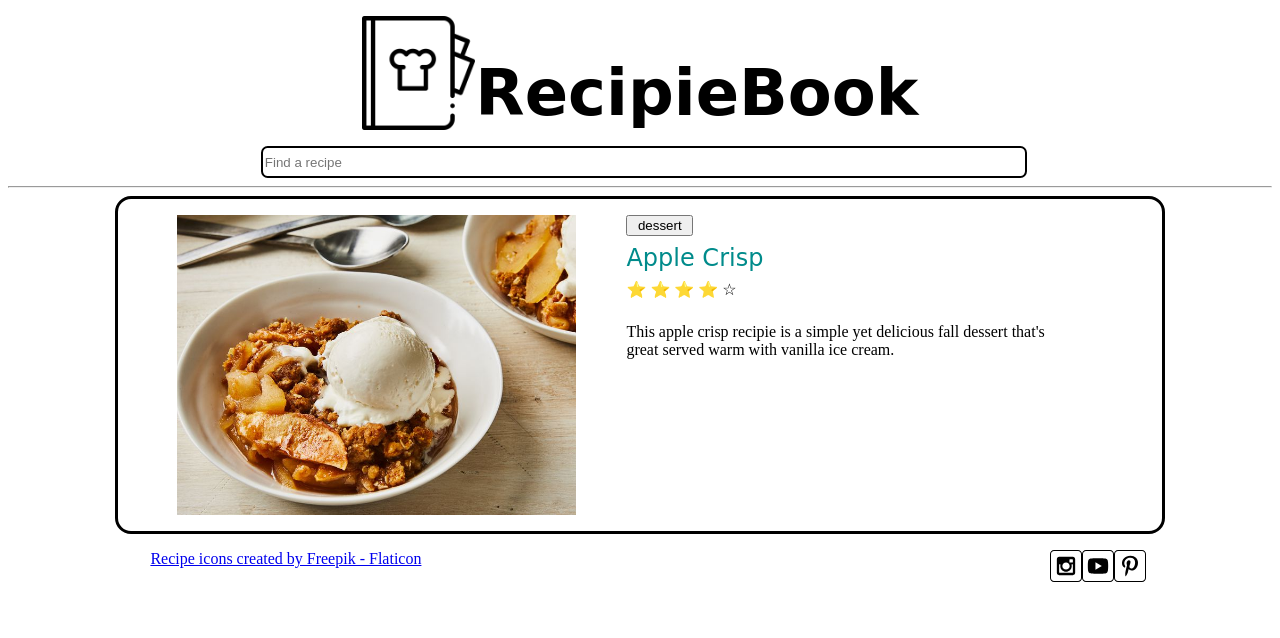
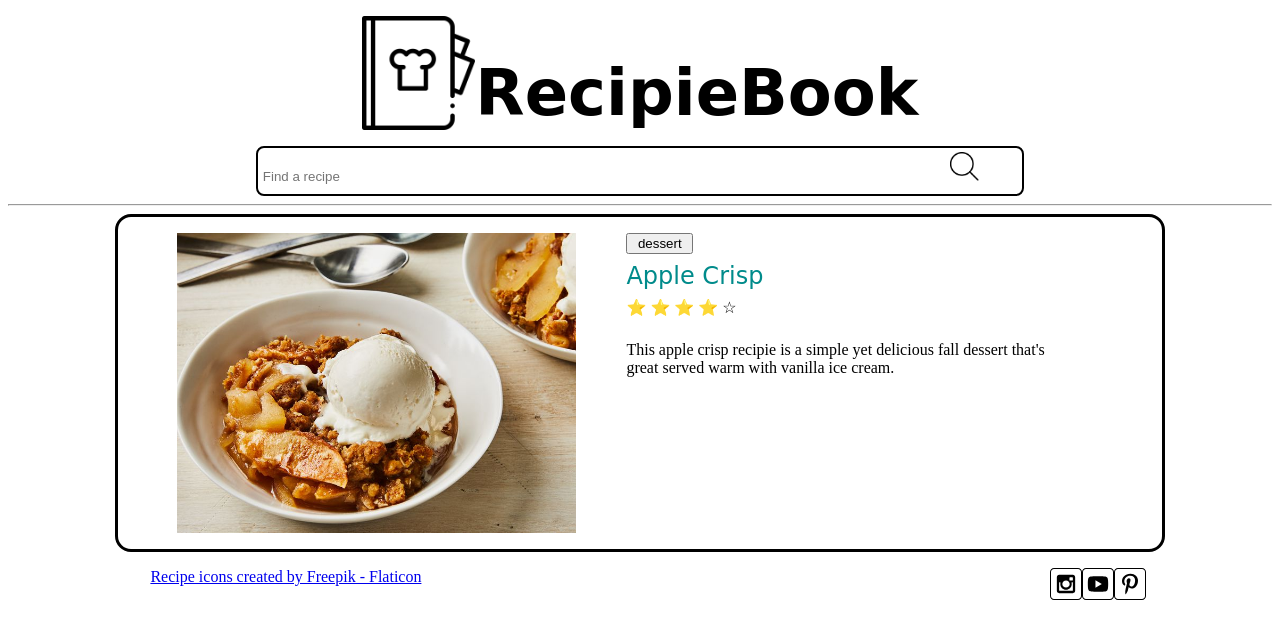
Before and after one commit to taikivanderpool-svg/wdd131, a plain HTML site: page W09/recipies/index.html in a window 1280 px wide. Drawn offline with Linux system fonts and the light colour scheme.

Commit message:
fixed semantic tags and added search icon to the search bar

```diff
--- a/W09/recipies/index.html
+++ b/W09/recipies/index.html
@@ -29,18 +29,19 @@
 
 </head>
 <body>
-    <div id="head-piece">
+    <header id="head-piece">
         <img src="images/recipe-book.png" alt="Recipie Book Icon">
         <h1>RecipieBook</h1>
-    </div>
+    </header>
     <form id="find-recipie-form">
         <label for="find-recipie"></label>
         <input type="text" id="find-recipie" name="find-recipie" placeholder="Find a recipe">
+        <button id="submit" type="submit"><img src="images/search.png"></button>
     </form>
 
     <hr>
 
-    <div id="recipies">
+    <main id="recipies">
         <div class="recipie-box">
             <img src="images/apple-crisp.jpg" alt="Apple crisp with vanilla ice cream">
             <button>dessert</button>
@@ -60,7 +61,7 @@
                 This apple crisp recipie is a simple yet delicious fall dessert that's great served warm with vanilla ice cream.
             </p>
         </div>
-    </div>
+    </main>
 
     <footer>
         <div class="social">
--- a/W09/recipies/style.css
+++ b/W09/recipies/style.css
@@ -36,16 +36,30 @@
     margin: 0 auto;
     justify-self: center;
     width: 60%;
-
+    border: 2px solid black;
+    border-radius: 0.5em;
+    padding: 3px;
 }
 
 #find-recipie{
     margin: auto;
     height: 2em;
     justify-self: center;
-    width: 100%;
-    border: 2px solid black;
-    border-radius: 0.5em;
+    width: 90%;
+    border: none;
+}
+
+#submit{
+    width: 2em;
+    border: none;
+    background-color: white;
+}
+#submit img{
+    display: flex;
+    width: 200%;
+    justify-self: center;
+    align-self: center;
+    margin: 0;
 }
 
 #recipies{
```
